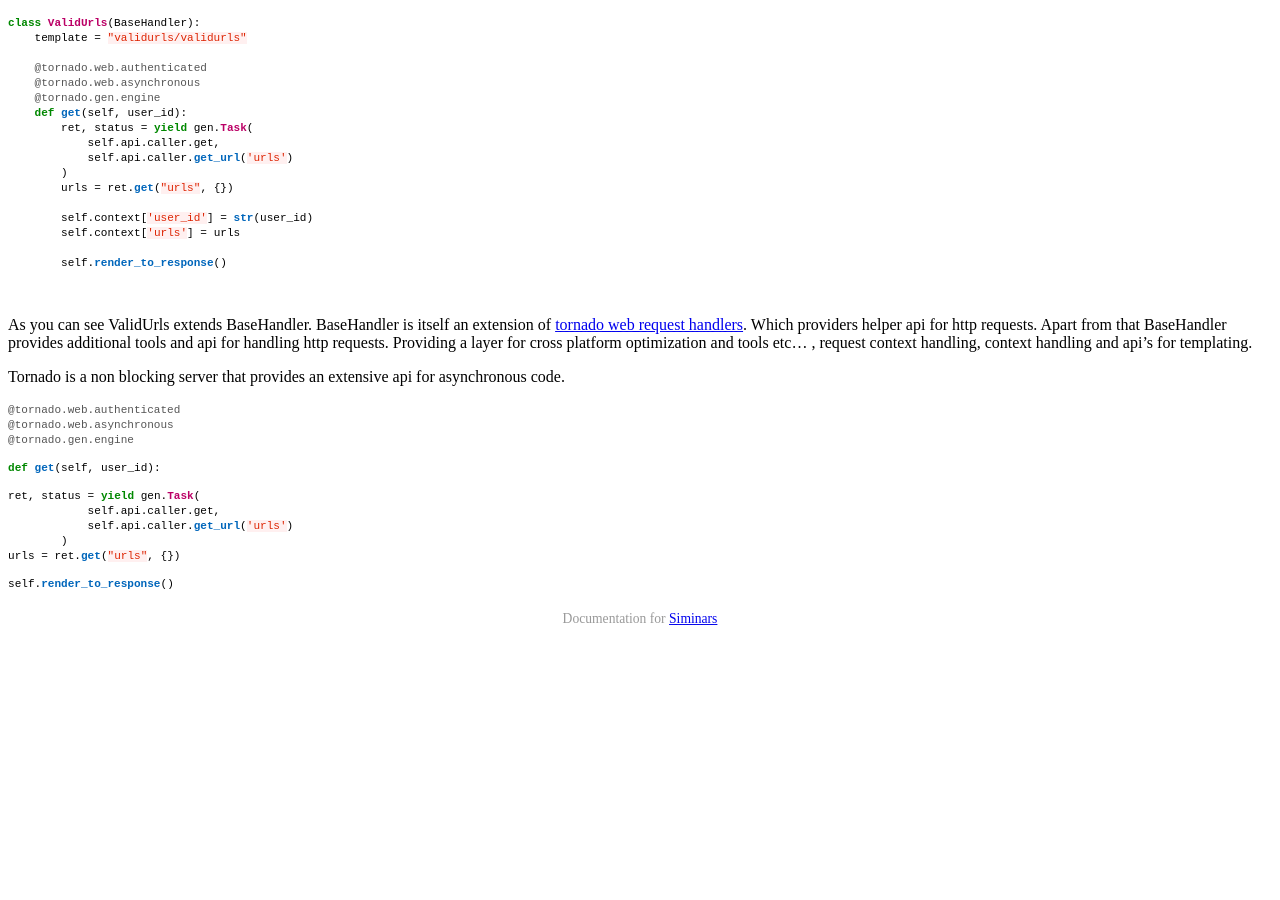
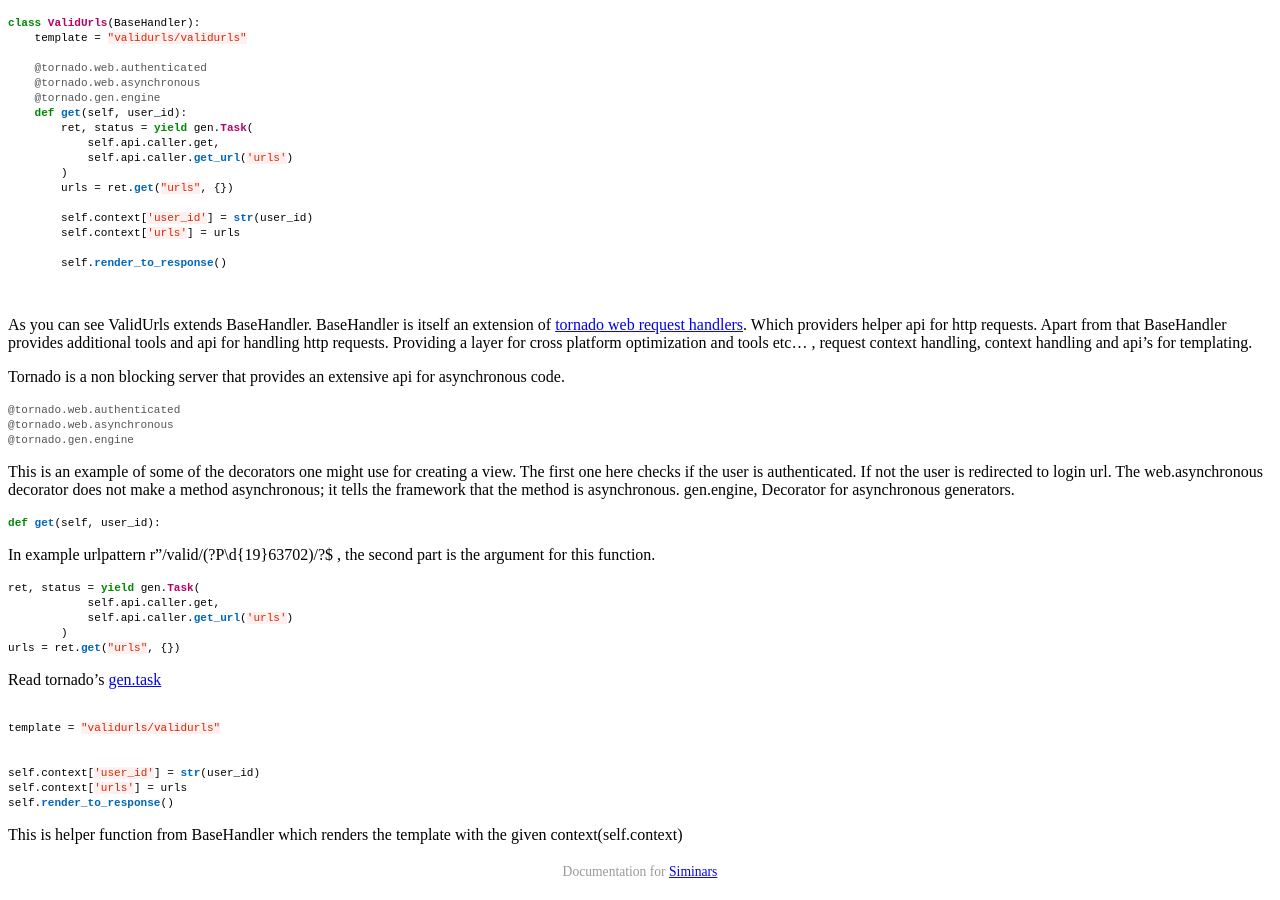
Before and after one commit to Simversity/literature, a Jekyll site: the page built from _posts/2014-08-24-adding-a-view-to-siminars.md, in a window 1280 px wide and 900 px high, scrolled down 1229 px. Built offline with Jekyll 4.4.1, drawn with Linux system fonts in a browser that asks for light colours; Markdown is read by kramdown in place of the engine named in the settings; a style sheet for code colours, icons or effects is not loaded; before the commit the page ends 1876 px from its top, so only the background shows below that.

Commit message:
completing the adding a view to blackjack

````diff
--- a/_posts/2014-08-24-adding-a-view-to-siminars.md
+++ b/_posts/2014-08-24-adding-a-view-to-siminars.md
@@ -77,11 +77,17 @@ Tornado is a non blocking server that provides an extensive api for asynchronous
 @tornado.web.asynchronous
 @tornado.gen.engine
 ```
+This is an example of some of the decorators one might use for creating a view. The first one here checks if the user is authenticated. If not the user is redirected to login url.
+The web.asynchronous decorator does not make a method asynchronous; it tells the framework that the method is asynchronous.
+gen.engine, Decorator for asynchronous generators.
+
 
 
 ```python
 def get(self, user_id):
 ```
+In example urlpattern r"/valid/(?P<user_id>\d{19}63702)/?$ , the second part is the argument for this function.
+
 
 ```python
 ret, status = yield gen.Task(
@@ -91,6 +97,18 @@ ret, status = yield gen.Task(
 urls = ret.get("urls", {})
 ```
 
+Read tornado's [gen.task](http://tornado.readthedocs.org/en/latest/gen.html#tornado.gen.Task)
+
+
+
 ```python
+
+template = "validurls/validurls"
+
+
+self.context['user_id'] = str(user_id)
+self.context['urls'] = urls
 self.render_to_response()
 ```
+
+This is helper function from  BaseHandler which renders the template with the given context(self.context)
````
